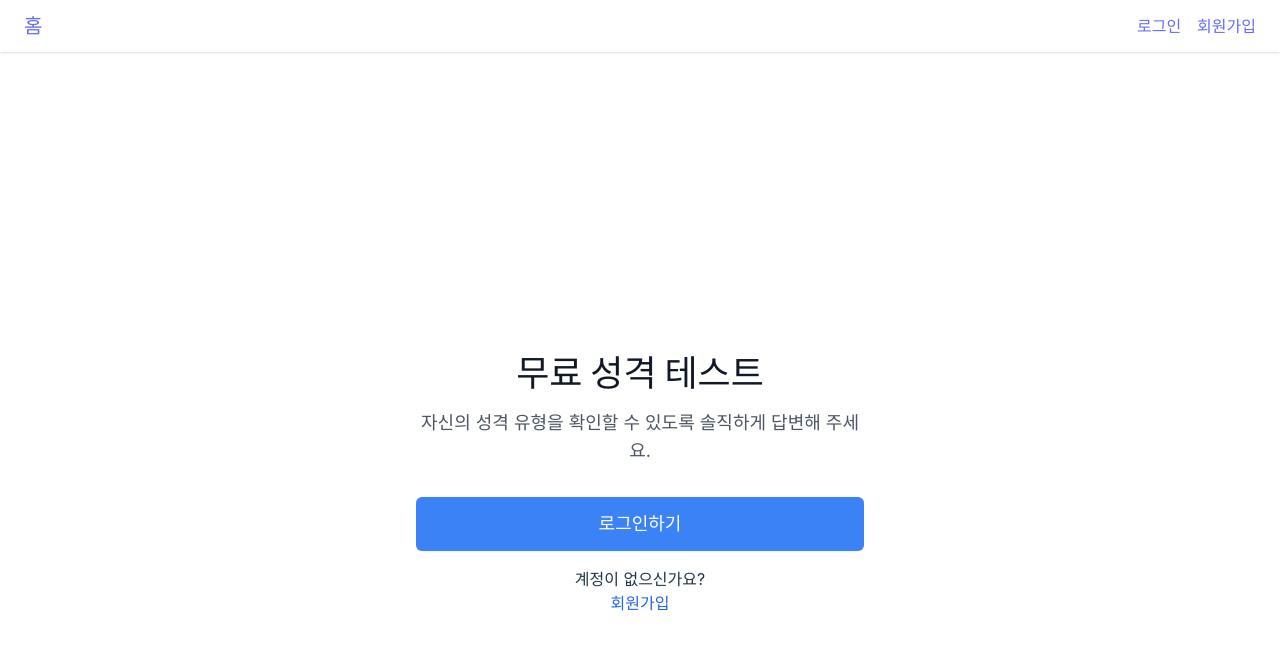
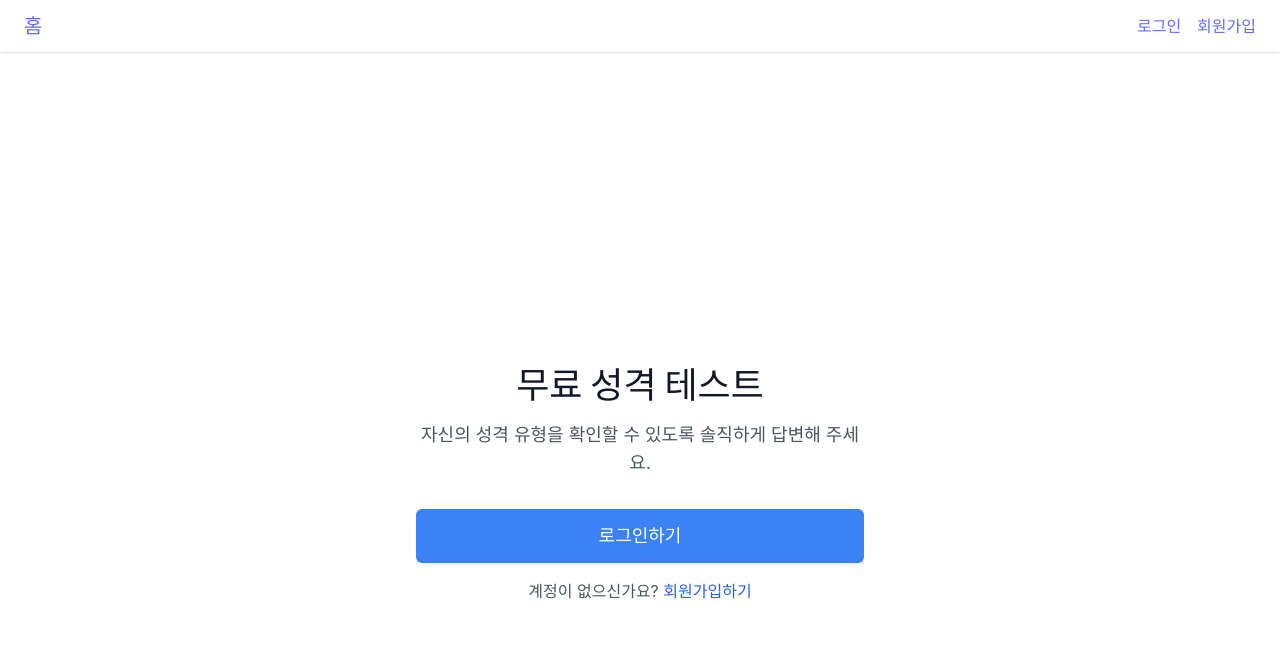
Before and after one commit to johj703/MBTI_test, a React (Vite) app: page / in a window 1280 px wide. Shown: the top 650 px of the page. Built offline with nearby package versions, Linux system fonts and the light colour scheme.

Commit message:
fix: CSS 추가 및 로그인 하지 않았을 때와 로그인 했을 때 홈 화면 구성이 다르게 나타나도록 수정

```diff
--- a/src/pages/Home.jsx
+++ b/src/pages/Home.jsx
@@ -1,6 +1,6 @@
 import { Link } from "react-router-dom";
 
-const Home = () => {
+const Home = ({ user }) => {
   return (
     <div className="flex flex-col items-center justify-center min-h-screen px-4 py-12 text-center sm:px-6 lg:px-8">
       <div className="w-full max-w-md space-y-8">
@@ -12,7 +12,30 @@ const Home = () => {
             자신의 성격 유형을 확인할 수 있도록 솔직하게 답변해 주세요.
           </p>
         </div>
+
         <div className="mt-8">
+          {user ? (
+            // 로그인한 사용자에게 보여줄 컨텐츠
+            <div className="space-y-4">
+              <p className="text-lg text-gray-700">
+                안녕하세요, {user.nickname}님!
+              </p>
+              <Link
+                to="Test"
+                className="flex justify-center w-full px-4 py-3 text-lg font-medium text-white bg-blue-500 border border-transparent rounded-sm shadow-sm hover:bg-blue-600 focus:outline-none focus:ring-2 focus:ring-offset-2 focus:ring-blue-500"
+              >
+                테스트 시작하기
+              </Link>
+              <Link
+                to="Profile"
+                className="flex justify-center w-full px-4 py-3 text-lg font-medium text-gray-700 bg-white border border-gray-300 rounded-md shadow-sm hover:bg-gray-50 focus:outline-none focus:ring-2 focus:ring-offset-2 focus:ring-blue-500"
+              >
+                내 프로필
+              </Link>
+            </div>
+          ) : (
+            // 로그인하지 않은 사용자에게 보여줄 컨텐츠
+            <div>
               <Link
                 to="/login"
                 className="flex justify-center w-full px-4 py-3 text-lg font-medium text-white bg-blue-500 border border-transparent rounded-md shadow-sm hover:bg-blue-600 focus:outline-none focus:ring-2 focus:ring-offset-2 focus:ring-blue-500"
@@ -20,14 +43,18 @@ const Home = () => {
                 로그인하기
               </Link>
               <div className="mt-4">
-            <p>계정이 없으신가요?</p>
+                <p className="text-gray-600">
+                  계정이 없으신가요?{" "}
                   <Link
                     to="/signup"
                     className="font-medium text-blue-600 hover:text-blue-700"
                   >
-              회원가입
+                    회원가입하기
                   </Link>
+                </p>
               </div>
+            </div>
+          )}
         </div>
       </div>
     </div>
```
Lines whose indentation alone changed are shown as unchanged.
